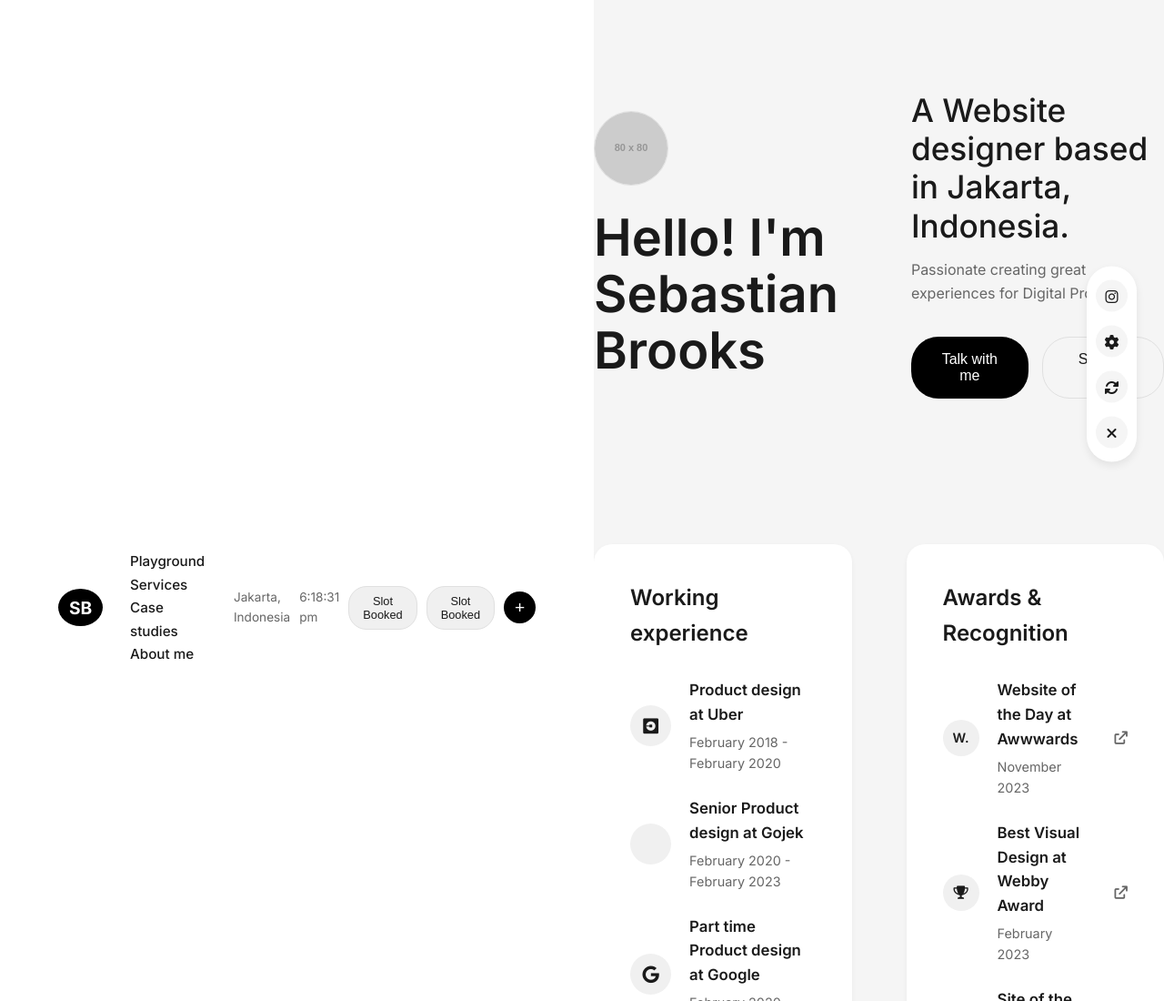
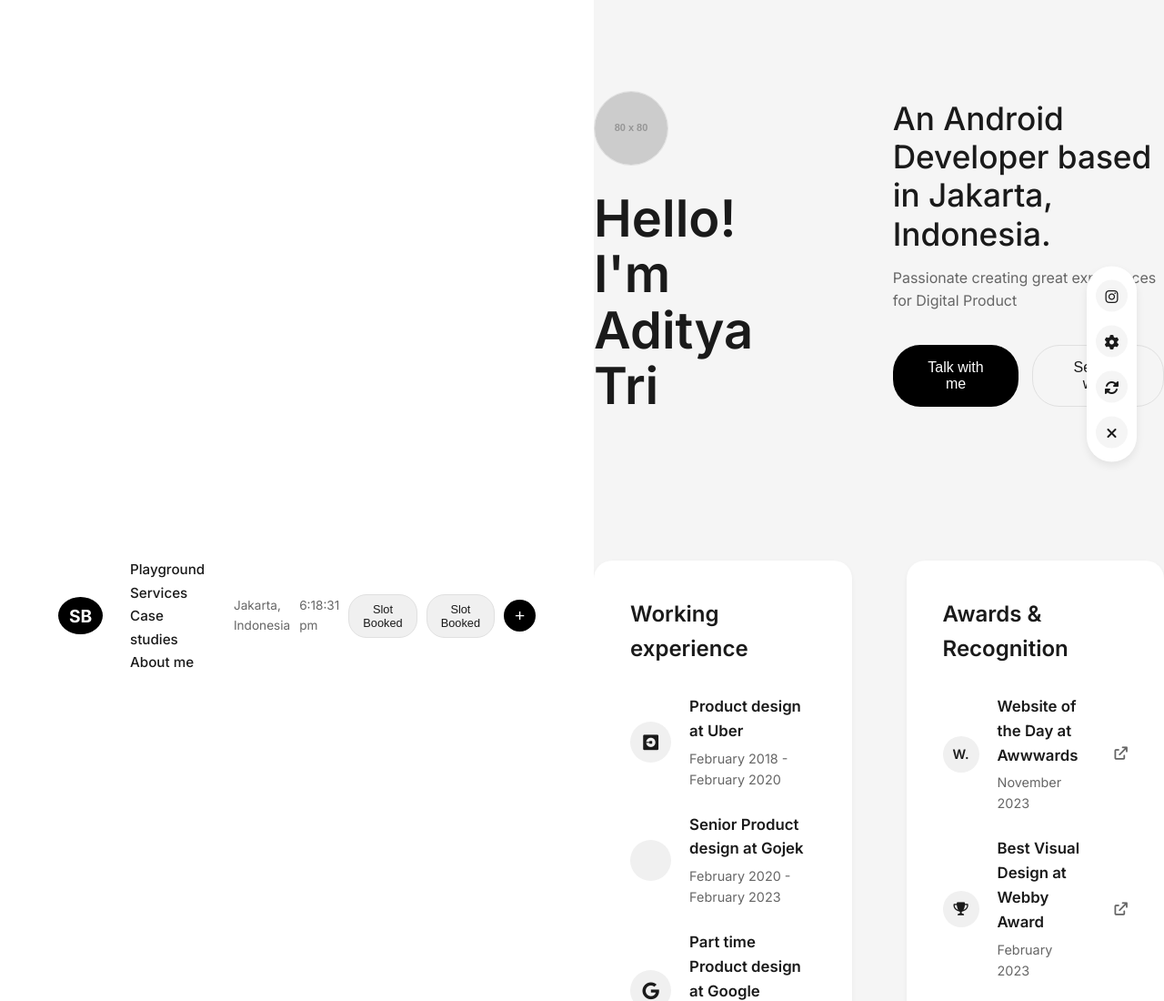
Before and after one commit to adityatri/adityatri.github.io, a plain HTML site: page index.html in a window 1280 px wide. Shown: the top 1100 px of the page at 91% size. Drawn offline with Linux system fonts and the light colour scheme; placeholder pictures from the web are drawn by us; some icons are missing.

Commit message:
Update index.html

```diff
--- a/index.html
+++ b/index.html
@@ -3,7 +3,7 @@
 <head>
     <meta charset="UTF-8">
     <meta name="viewport" content="width=device-width, initial-scale=1.0">
-    <title>Sebastian Brooks - Portfolio</title>
+    <title>Aditya Tri - Portfolio</title>
     <link rel="stylesheet" href="style.css">
     <link href="https://fonts.googleapis.com/css2?family=Inter:wght@400;500;600;700&display=swap" rel="stylesheet">
     <link rel="stylesheet" href="https://cdnjs.cloudflare.com/ajax/libs/font-awesome/6.0.0-beta3/css/all.min.css">
@@ -35,10 +35,10 @@
                 <div class="profile-pic">
                     <img src="https://via.placeholder.com/80x80" alt="Sebastian Brooks">
                 </div>
-                <h1>Hello! I'm Sebastian Brooks</h1>
+                <h1>Hello! I'm Aditya Tri</h1>
             </div>
             <div class="hero-bio">
-                <h2>A Website designer based in Jakarta, Indonesia.</h2>
+                <h2>An Android Developer based in Jakarta, Indonesia.</h2>
                 <p>Passionate creating great experiences for Digital Product</p>
                 <div class="cta-buttons">
                     <button class="btn primary">Talk with me</button>
```
